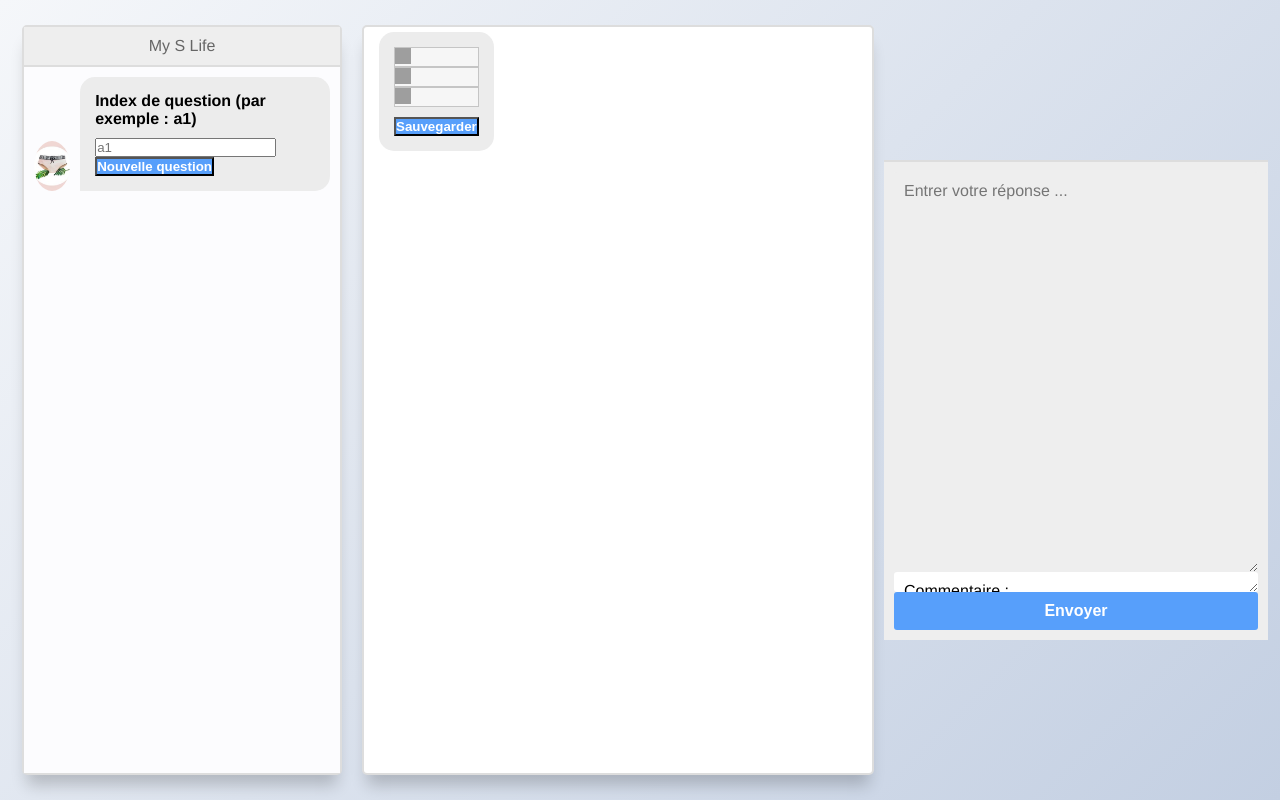
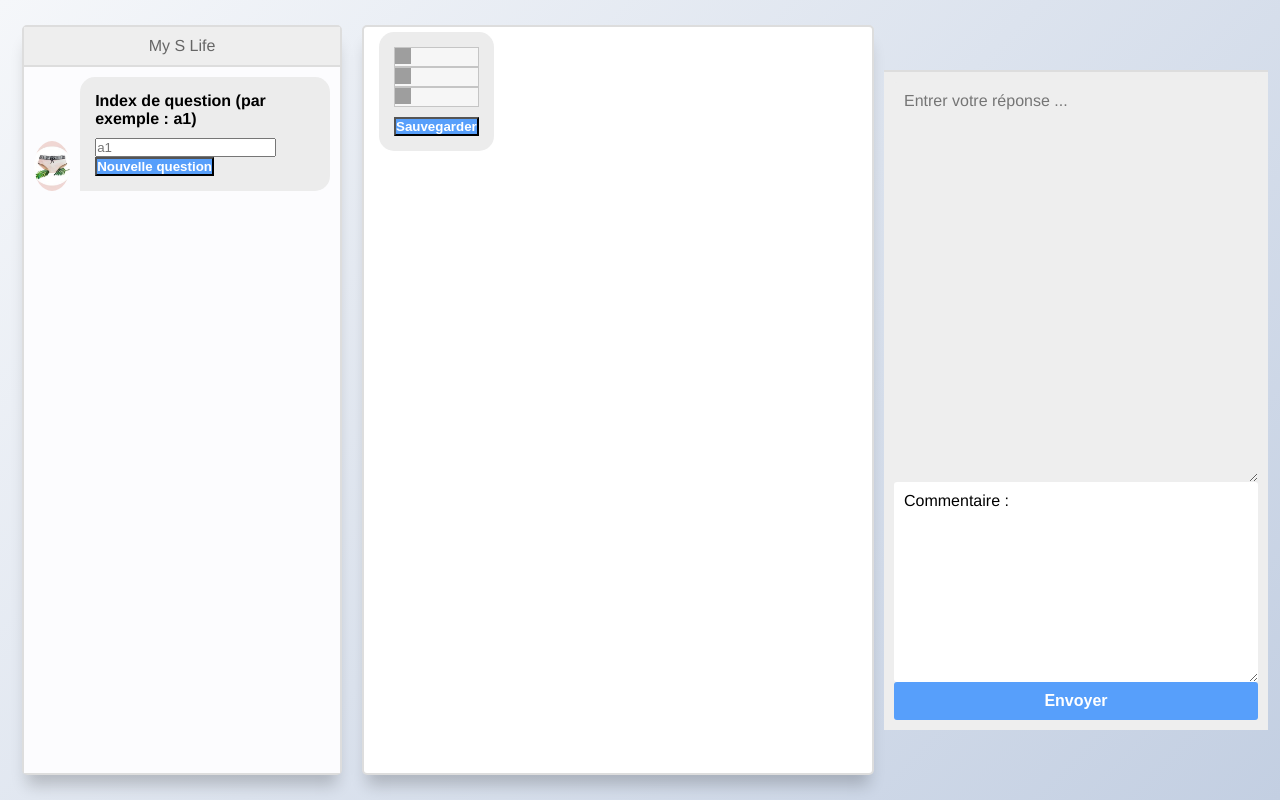
Before and after one commit to xingyuliuNLP/test-ranking-response, a Flask app: page / in a window 1280 px wide. Run offline with Flask 2, Linux system fonts and the light colour scheme; some libraries are stand-ins or nearby versions; grey boxes are pictures that could not be loaded.

Commit message:
change style

```diff
--- a/static/styles/style_expert.css
+++ b/static/styles/style_expert.css
@@ -149,7 +149,7 @@ body {
 
 }
 .cmt-input {
-  height: 20px;
+  height: 200px;
   font-family: Helvetica, sans-serif;
 
 }
```
